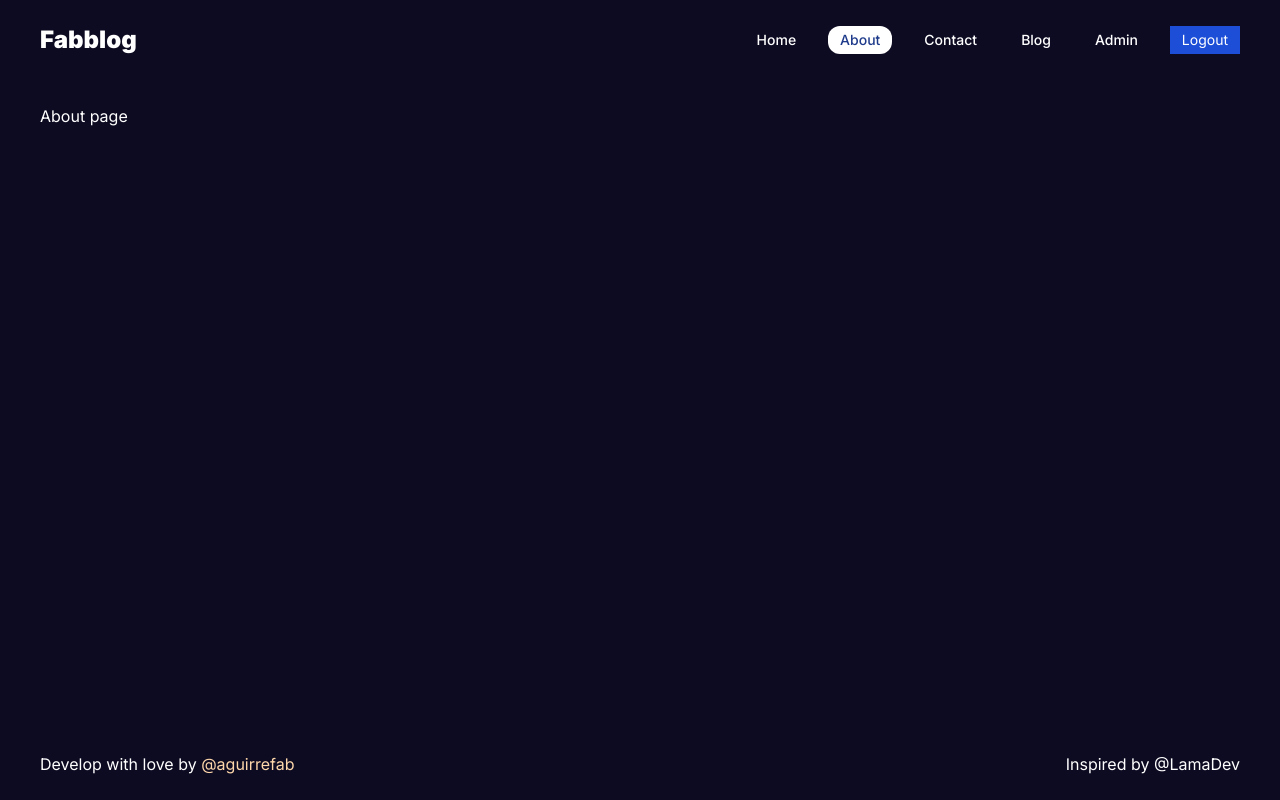
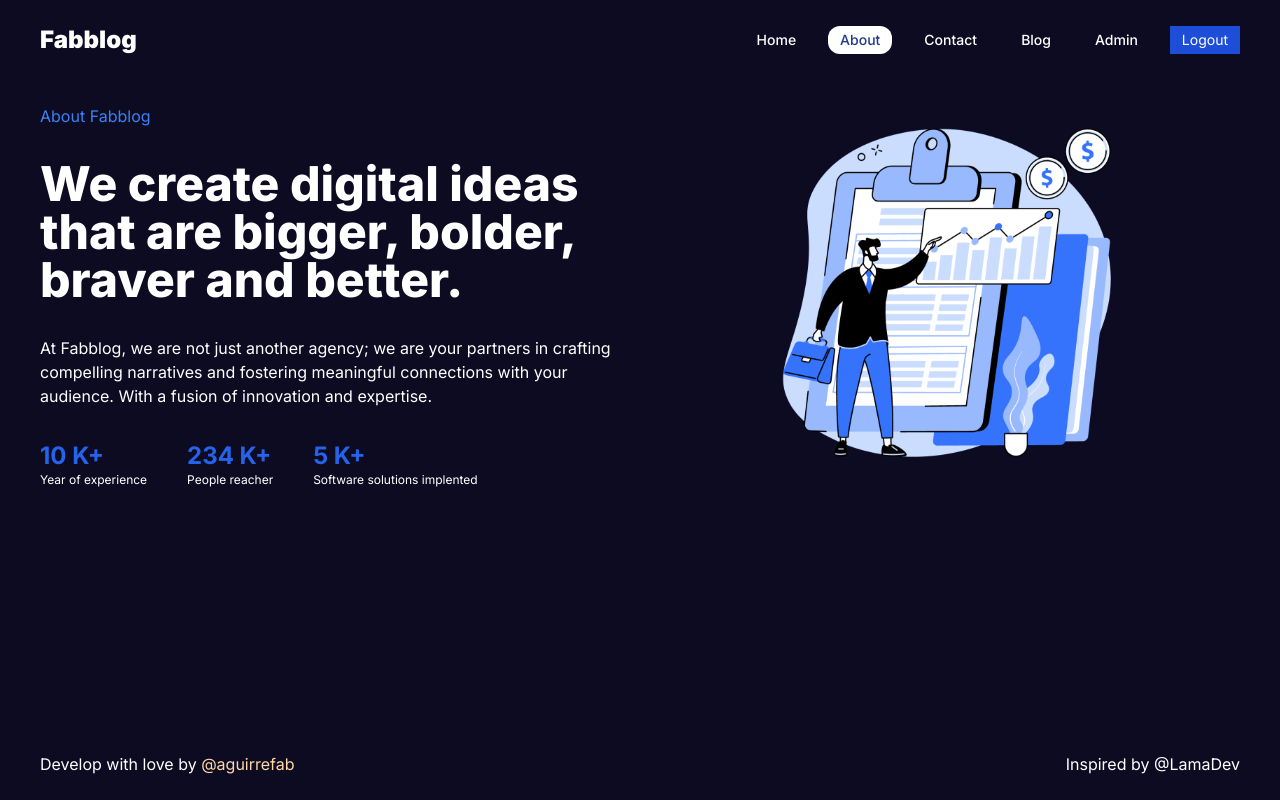
Before and after one commit to aguirrefab/fabblog, a Next.js app: page /about in a window 1280 px wide. Built offline with nearby package versions, Linux system fonts and the light colour scheme.

Commit message:
add about page

```diff
--- a/src/app/about/page.tsx
+++ b/src/app/about/page.tsx
@@ -1,3 +1,41 @@
+import Image from 'next/image'
+
 export default function AboutPage() {
-  return <h3>About page</h3>
+  return (
+    <div className='flex text-center md:text-left flex-col md:flex-row items-center justify-between gap-10'>
+      <section className=' md:flex-1 flex flex-col gap-8 '>
+        <h3 className='text-md text-blue-500'>About Fabblog</h3>
+        <h2 className='text-5xl font-extrabold'>
+          We create digital ideas that are bigger, bolder, braver and better.
+        </h2>
+        <p>
+          At Fabblog, we are not just another agency; we are your partners in
+          crafting compelling narratives and fostering meaningful connections
+          with your audience. With a fusion of innovation and expertise.
+        </p>
+        <div className='flex gap-10 justify-center md:justify-start'>
+          <div>
+            <h3 className='text-2xl font-bold text-blue-600'>10 K+</h3>
+            <p className='text-xs'>Year of experience</p>
+          </div>
+          <div>
+            <h3 className='text-2xl font-bold text-blue-600'>234 K+</h3>
+            <p className='text-xs'>People reacher</p>
+          </div>
+          <div>
+            <h3 className=' text-2xl font-bold text-blue-600'>5 K+</h3>
+            <p className='text-xs'>Software solutions implented</p>
+          </div>
+        </div>
+      </section>
+      <section className='hidden md:flex md:justify-center md:items-center md:flex-1'>
+        <Image
+          src={'/about.png'}
+          height={350}
+          width={350}
+          alt='agency-work-team'
+        />
+      </section>
+    </div>
+  )
 }
```
